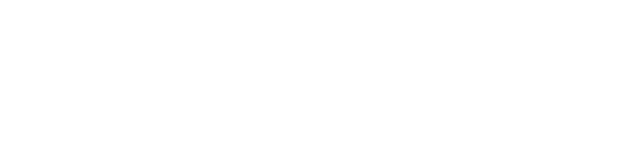
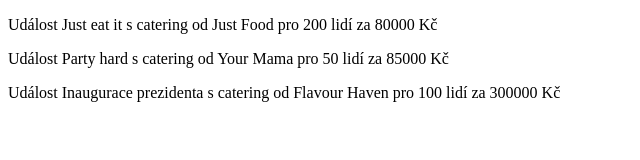
Before and after one commit to alorenzova/JS1-Ukol2, a plain HTML site: page index.html in a window 1280 px wide. Shown: the whole page, without its empty margins (0-640 px from the left). Drawn offline with nearby package versions, Linux system fonts and the light colour scheme.

Commit message:
final solution

```diff
--- a/index.html
+++ b/index.html
@@ -3,7 +3,7 @@
 <head>
     <meta charset="UTF-8">
     <meta name="viewport" content="width=device-width, initial-scale=1.0">
-    <title>Document</title>
+    <title>Catering</title>
     <script src="https://unpkg.com/validator@latest/validator.min.js"></script>
     <script src="https://unpkg.com/dayjs@latest/dayjs.min.js"></script>
     <link rel="stylesheet" href="style.css" type="text/css">
--- a/script.js
+++ b/script.js
@@ -0,0 +1,41 @@
+const justFood = (numberOfPeople) => {
+    return `catering od Just Food pro ${numberOfPeople} lidí za ${Math.round(
+        numberOfPeople * 400)} Kč`
+}
+
+const yourMama = (numberOfPeople) => {
+    return `catering od Your Mama pro ${numberOfPeople} lidí za ${Math.round(
+      numberOfPeople * 1700
+    )} Kč`
+  }
+
+const flavourHaven = (numberOfPeople) => {
+    return `catering od Flavour Haven pro ${numberOfPeople} lidí za ${Math.round(
+      numberOfPeople * 3000
+    )} Kč`
+  }
+
+const createEvent = (eventName, numberOfPeople, catering) => {
+    return `<p>Událost ${eventName} s ${catering(numberOfPeople)}</p>`
+  }
+
+
+/*
+Testování v console (počet lidí = 10)
+
+console.log(justFood(10))
+console.log(yourMama(10))
+console.log(flavourHaven(10))
+*/
+
+/*
+Navíc: testování v console - fce createEvent (v console jsou vidět <p></p>, na stránce ne)
+
+console.log(createEvent("Just eat it", 200, justFood))
+console.log(createEvent("Party hard", 50, yourMama))
+console.log(createEvent("Inaugurace prezidenta", 100, flavourHaven))
+*/
+
+document.body.innerHTML += createEvent("Just eat it", 200, justFood)
+document.body.innerHTML += createEvent("Party hard", 50, yourMama)
+document.body.innerHTML += createEvent("Inaugurace prezidenta", 100, flavourHaven)
```
